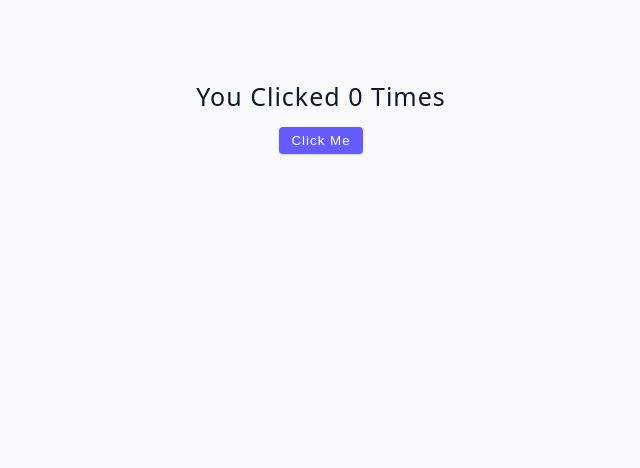
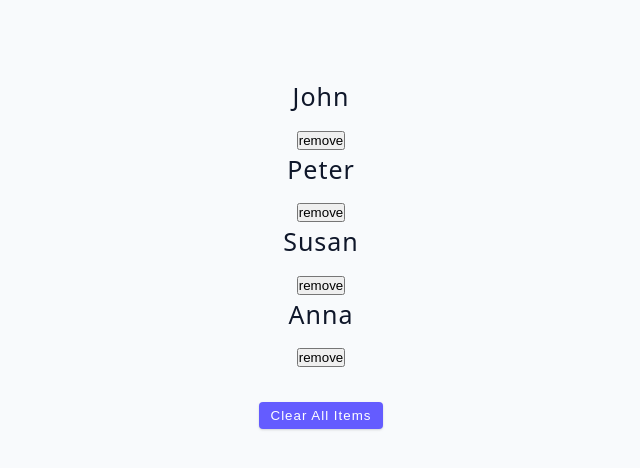
Before and after one commit to fluyid/advanced-react-tutorial, a React (Vite) app: page / in a window 1280 px wide. Shown: the top 468 px of the page, without its empty margins (319-959 px from the left). Built offline with nearby package versions, Linux system fonts and the light colour scheme.

Commit message:
modified 03-useState-array to add remove and clear buttons

```diff
--- a/src/App.jsx
+++ b/src/App.jsx
@@ -1,4 +1,4 @@
-import Starter from "./tutorial/01-useState/starter/02-useState-basics";
+import Starter from "./tutorial/01-useState/starter/03-useState-array";
 
 function App() {
   return (
--- a/src/tutorial/01-useState/starter/02-useState-basics.jsx
+++ b/src/tutorial/01-useState/starter/02-useState-basics.jsx
@@ -7,6 +7,7 @@
 
   const handleClick = () => {
     setCount(count + 1);
+    // console.log("hello");
   };
 
   return (
--- a/src/tutorial/01-useState/starter/03-useState-array.jsx
+++ b/src/tutorial/01-useState/starter/03-useState-array.jsx
@@ -1,5 +1,41 @@
+import { data } from "../../../data";
+import React from "react";
+
 const UseStateArray = () => {
-  return <h2>useState array example</h2>;
+  const [people, setPeople] = React.useState(data);
+
+  const removeItem = (id) => {
+    // console.log(id);
+    const newPeople = people.filter((person) => person.id !== id);
+    setPeople(newPeople);
+  };
+  const clearAllItems = () => {
+    setPeople([]);
+  };
+
+  return (
+    <div>
+      {people.map((person) => {
+        const { id, name } = person;
+        return (
+          <div key={id}>
+            <h4>{name}</h4>
+            <button type="button" onClick={() => removeItem(id)}>
+              remove
+            </button>
+          </div>
+        );
+      })}
+      <button
+        type="button"
+        style={{ marginTop: "2rem" }}
+        className="btn"
+        onClick={clearAllItems}
+      >
+        clear all items
+      </button>
+    </div>
+  );
 };
 
 export default UseStateArray;
```
